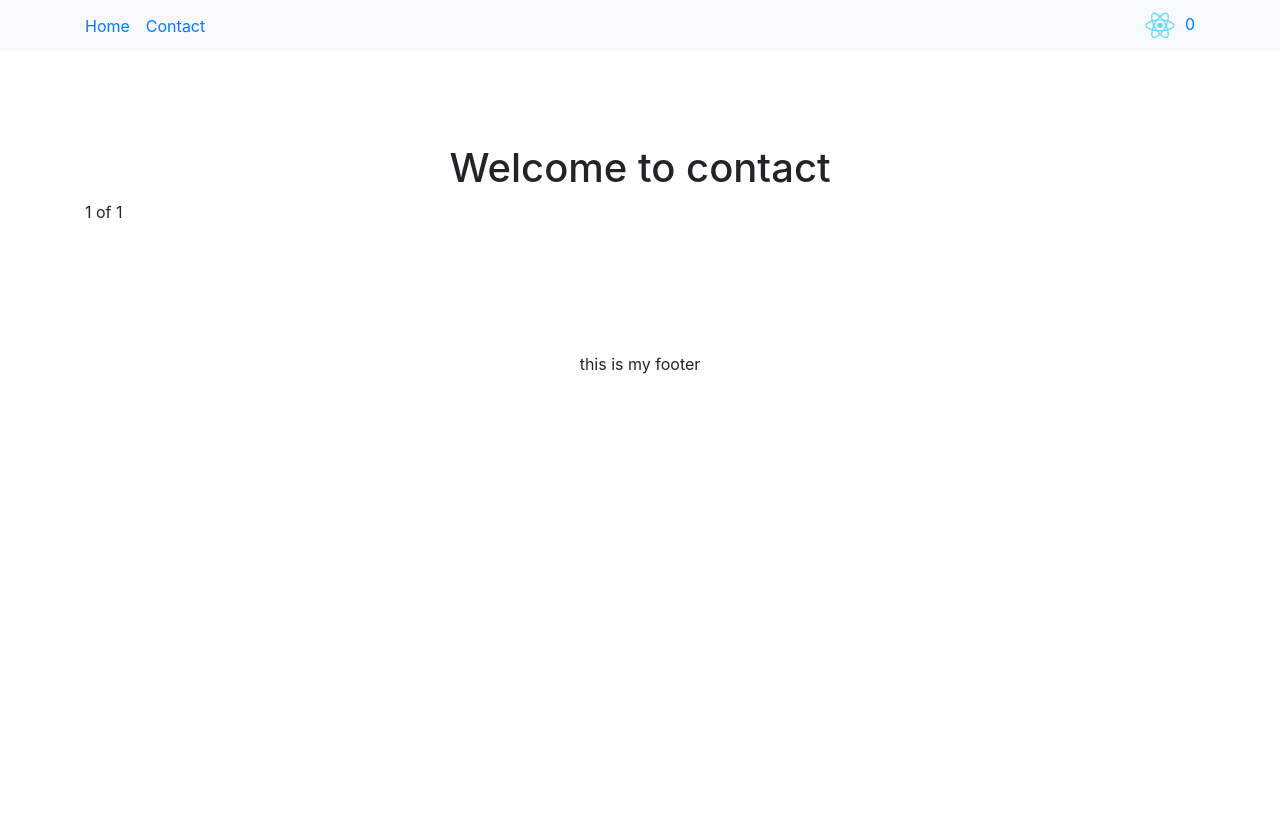
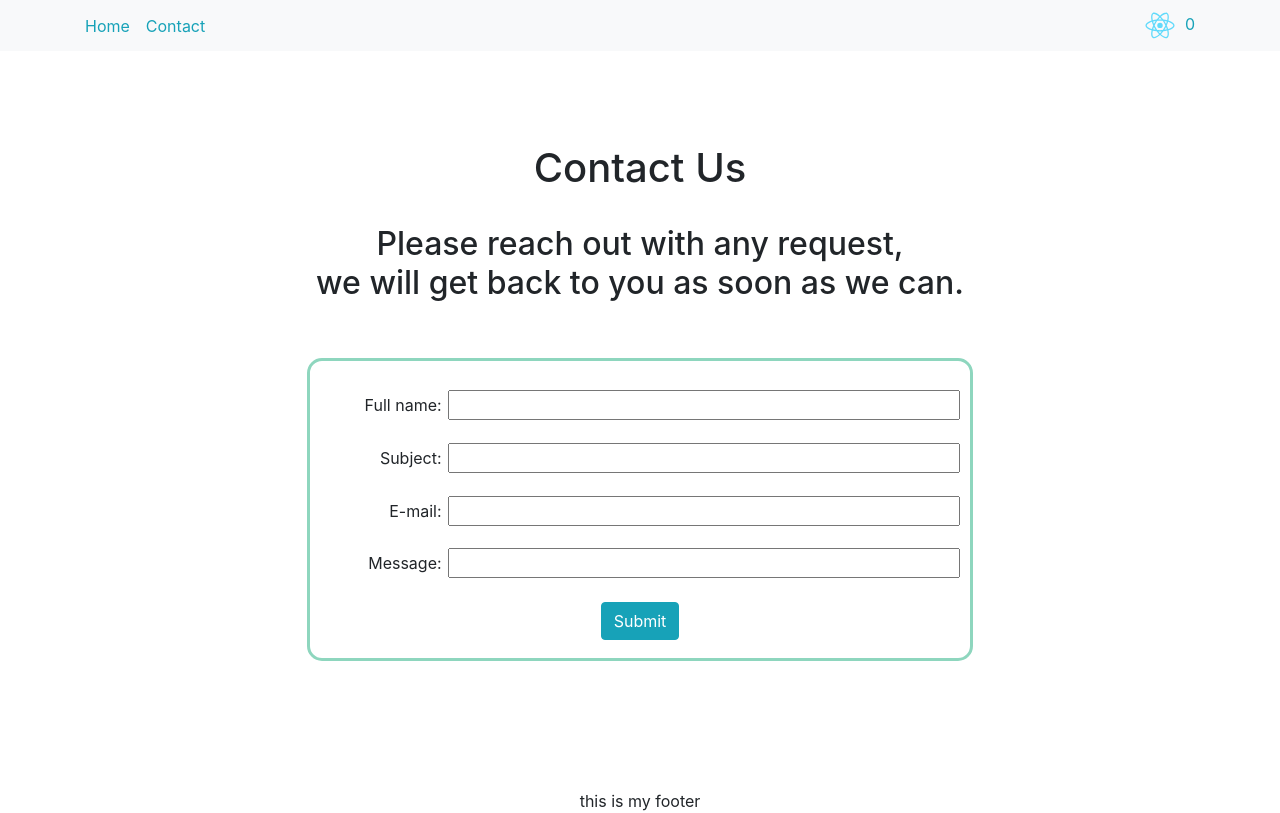
Before and after one commit to Emel-H/React-Assignment, a React (Create React App) app in the folder ecom-assignment-app/: page /contact in a window 1280 px wide. Built offline with nearby package versions, Linux system fonts and the light colour scheme.

Commit message:
contact page

```diff
--- a/ecom-assignment-app/package.json
+++ b/ecom-assignment-app/package.json
@@ -3,6 +3,7 @@
   "version": "0.1.0",
   "private": true,
   "dependencies": {
+    "@hookform/resolvers": "^3.3.4",
     "@testing-library/jest-dom": "^5.17.0",
     "@testing-library/react": "^13.4.0",
     "@testing-library/user-event": "^13.5.0",
@@ -10,10 +11,12 @@
     "react": "^18.2.0",
     "react-bootstrap": "^2.10.2",
     "react-dom": "^18.2.0",
+    "react-hook-form": "^7.51.2",
     "react-router-dom": "^6.22.3",
     "react-scripts": "5.0.1",
     "styled-components": "^5.3.10",
     "web-vitals": "^2.1.4",
+    "yup": "^1.4.0",
     "zustand": "^4.5.2"
   },
   "scripts": {
--- a/ecom-assignment-app/src/App.css
+++ b/ecom-assignment-app/src/App.css
@@ -9,6 +9,7 @@
 
 .App main h1{
   margin-top:5%;
+  margin-bottom:3%;
   text-align: center;
 }
 
@@ -26,3 +27,41 @@
   margin-top: 10%;
   text-align: center;
 }
+
+.App form {
+  width: 60%;
+  margin: auto;
+  padding:10px;
+  border-style: solid;
+  border-radius: 15px;
+  border-color: rgb(142, 214, 190);
+}
+
+.App form label{
+  width: 18%;
+  margin: 1%;
+  text-align: right;
+}
+.App form input{
+  width: 80%;
+}
+
+@media only screen and (max-width: 1000px) {
+  .App form {
+    width: 90%;
+  }
+}
+@media only screen and (max-width: 500px) {
+  .App form {
+    width: 100%;
+    display: flex;
+    flex-direction: column;
+  }
+  .App form label{
+    width: 100%;
+    text-align: left;
+  }
+  .App form input{
+    width: 100%;
+  }
+}
--- a/ecom-assignment-app/src/components/Navbar/index.js
+++ b/ecom-assignment-app/src/components/Navbar/index.js
@@ -13,11 +13,11 @@ function NavBar() {
         <Navbar.Toggle aria-controls="basic-navbar-nav" />
         <Navbar.Collapse id="basic-navbar-nav">
           <Nav className="me-auto">
-            <Link className="mr-3" to="/">Home</Link>
-            <Link className="mr-3" to="/contact">Contact</Link>
+            <Link className="mr-3 text-info" to="/">Home</Link>
+            <Link className="mr-3 text-info" to="/contact">Contact</Link>
           </Nav>
         </Navbar.Collapse>
-        <Link to="/checkout"><img src={cart} alt="shopping cart icon"/>{count}</Link>
+        <Link className="text-info" to="/checkout"><img src={cart} alt="shopping cart icon"/>{count}</Link>
       </Container>
     </Navbar>
   );
--- a/ecom-assignment-app/src/pages/checkout.js
+++ b/ecom-assignment-app/src/pages/checkout.js
@@ -25,7 +25,7 @@ function getCheckout(count, items, prices, total){
     if(count>0){
         let checkout = [];
         checkout.push(
-            <Row className="justify-content-md-center border">
+            <Row key={1} className="justify-content-center border">
                 <Col md={4}>
                     <h3>Items</h3>
                 </Col>
@@ -36,7 +36,7 @@ function getCheckout(count, items, prices, total){
         );
         for(let i=0; i<count; i++){
             checkout.push(
-                <Row className="justify-content-md-center border">
+                <Row key={i+2} className="justify-content-center border">
                     <Col md={4}>
                         <p>{items[i].item}</p>
                     </Col>
@@ -47,7 +47,7 @@ function getCheckout(count, items, prices, total){
             );
         }
         checkout.push(
-            <Row className="justify-content-md-center border">
+            <Row key={110} className="justify-content-center border">
                 <Col md={4}>
                     <h3>Total</h3>
                 </Col>
@@ -60,7 +60,7 @@ function getCheckout(count, items, prices, total){
     }
     else{
         return (
-            <Row className="justify-content-md-center mt-5 mx-5">
+            <Row className="justify-content-center mt-5 mx-5">
                 <h3>No Items in your cart, please view our lovely items in the shop</h3>
             </Row>
         );
@@ -81,7 +81,7 @@ function Cart() {
         <main>
             <Container>
                 <h1>Checkout</h1>
-                <Row className="justify-content-md-center mt-5 mx-5">
+                <Row key={0} className="justify-content-center mt-5 mx-5">
                     <Container>{checkout}</Container>
                     <Link className="btn btn-info mt-5" onClick={function(){clear()}} to="/checkoutsuccess">Check Out</Link>
                 </Row>
--- a/ecom-assignment-app/src/pages/checkoutsuccess.js
+++ b/ecom-assignment-app/src/pages/checkoutsuccess.js
@@ -9,7 +9,7 @@ const Checkedout = () => {
         <main>
             <Container>
                 <h1>Your Purchase was successful</h1>
-                <Row className="justify-content-md-center mt-5 mx-5">
+                <Row className="justify-content-center mt-5 mx-5">
                     <Link className="btn btn-info mt-5" to="/">Back to Store</Link>
                 </Row>
             </Container>
--- a/ecom-assignment-app/src/pages/contact.js
+++ b/ecom-assignment-app/src/pages/contact.js
@@ -1,16 +1,67 @@
 import React from "react";
-import Container from 'react-bootstrap/Container';
-import Row from 'react-bootstrap/Row';
-import Col from 'react-bootstrap/Col';
+import {Container, Row} from 'react-bootstrap';
+import { useForm } from 'react-hook-form';
+import { yupResolver } from '@hookform/resolvers/yup';
+import * as yup from 'yup';
 
-const Contact = () => {
+const schema = yup
+  .object({
+    fullName: yup.string().min(3, "Name must be at least 3 characters or longer").required(),
+    subject: yup.string().min(3, "Subject must be at least 3 characters or longer").required(),
+    eMail: yup.string().email("E-mail is not valid").required("E-mail is a required field"),
+    bodyMessage: yup.string().min(3, "Message must be at least 3 characters or longer").required(),
+  })
+  .required();
+
+
+function Contact(){
+    const successRef = React.createRef();
+    const {
+        register,
+        handleSubmit,
+        reset,
+        formState: { errors },
+      } = useForm({
+        resolver: yupResolver(schema),
+      });
+
+      function onSubmit(data) {
+        console.log(data);
+        reset();
+        successRef.current.innerHTML = "Great success! Your message was recieved!";
+      }
+
     return (
         <main>
             <Container>
-                <h1>Welcome to contact</h1>
-                <Row>
-                    <Col>1 of 1</Col>
-                </Row>
+                <h1>Contact Us</h1>
+                <h2>Please reach out with any request,<br></br>
+                we will get back to you as soon as we can.</h2>
+
+                <div className="justify-content-center">
+                    <form className="text-center" onSubmit={handleSubmit(onSubmit)}>
+
+                        <p ref={successRef} className="text-success"></p>
+
+                        <label htmlFor="fullName">Full name: </label>
+                        <input {...register('fullName')} />
+                        <p className="text-danger">{errors.fullName?.message}</p>
+
+                        <label htmlFor="subject">Subject: </label>
+                        <input {...register('subject')} />
+                        <p className="text-danger">{errors.subject?.message}</p>
+
+                        <label htmlFor="eMail">E-mail: </label>
+                        <input {...register('eMail')} />
+                        <p className="text-danger">{errors.eMail?.message}</p>
+
+                        <label htmlFor="bodyMessage">Message: </label>
+                        <input {...register('bodyMessage')} />
+                        <p className="text-danger">{errors.bodyMessage?.message}</p>
+
+                        <button className="btn btn-info mt-1 mb-2" type="submit">Submit</button>
+                    </form>
+                </div>
             </Container>
 
         </main>
--- a/ecom-assignment-app/src/pages/index.js
+++ b/ecom-assignment-app/src/pages/index.js
@@ -83,7 +83,7 @@ function Home() {
                 <Row>
                     <Form.Control value={searchValue} className="m-5" size="lg" type="text" placeholder="Search" onChange={onSearchChange} />
                 </Row>
-                <Row className="justify-content-md-center">
+                <Row className="justify-content-center">
                     {products}
                 </Row>
             </Container>
--- a/ecom-assignment-app/src/pages/product.js
+++ b/ecom-assignment-app/src/pages/product.js
@@ -45,13 +45,13 @@ function GetProduct(id, addOne){
     }
     else{
         let reviews = (
-            <Row className="justify-content-md-center mt-2 mx-5 border">
+            <Row className="justify-content-center mt-2 mx-5 border">
                 <p>No reviews available</p>
             </Row>
             );
         if(product.reviews.length>1){
             reviews = product.reviews.map((review) => (
-                    <Row key={review.id} className="justify-content-md-center mt-2 mx-5 border">
+                    <Row key={review.id} className="justify-content-center mt-2 mx-5 border">
                         <Col md={4}>
                             <Row><h3>{review.username}</h3></Row>
                             <Row><h4>Rating: {review.rating}</h4></Row>
@@ -69,17 +69,17 @@ function GetProduct(id, addOne){
             <Container>
                 <Row className="mx-5 border">
                     <Col md={4}>
-                        <img src={product.image.url} alt={product.image.alt} width="100%" ></img>
+                        <img src={product.image.url} alt={product.image.alt} width="100%"></img>
                     </Col>
                     <Col md={5}>
-                        <Row><h1>{product.title}</h1></Row>
-                        <Row> <p>{product.description} </p></Row>
-                        <Row> <h2>Rating: {product.rating}</h2></Row>
-                        <Row> <h2>Price: {product.price===product.discountedPrice ? product.discountedPrice+"$" : product.discountedPrice+"$ discounted:"+ (Math.round((product.discountedPrice-product.price))) +"$ "}</h2> </Row>
-                        <Row><Link className="btn btn-info" onClick={function(){addOne(product.title, product.discountedPrice)}} to="/">Add to Cart</Link></Row>
+                        <Row className="ml-1"><h2>{product.title}</h2></Row>
+                        <Row className="ml-1"> <p>{product.description} </p></Row>
+                        <Row className="mb-5 ml-1"> <h3>Rating: {product.rating}</h3></Row>
+                        <Row className="ml-1"> <h4>Price: {product.price===product.discountedPrice ? product.discountedPrice+"$" : product.discountedPrice+"$ discounted:"+ (Math.round((product.discountedPrice-product.price))) +"$ "}</h4> </Row>
+                        <Row className="ml-1"><Link className="btn btn-info mb-5" onClick={function(){addOne(product.title, product.discountedPrice)}} to="/">Add to Cart</Link></Row>
                     </Col>
                 </Row>
-                <Row className="justify-content-md-center mt-5">
+                <Row className="justify-content-center mt-5">
                     <h2>User Reviews</h2>
                 </Row>
                 {reviews}
@@ -99,7 +99,7 @@ function Product(){
     return (
         <main>
             <Container>
-                <Row className="justify-content-md-center">
+                <Row className="justify-content-center">
                     {product}
                 </Row>
             </Container>
```
Also changed, not shown: 2 other files (tests, documents, lock files or other folders).
